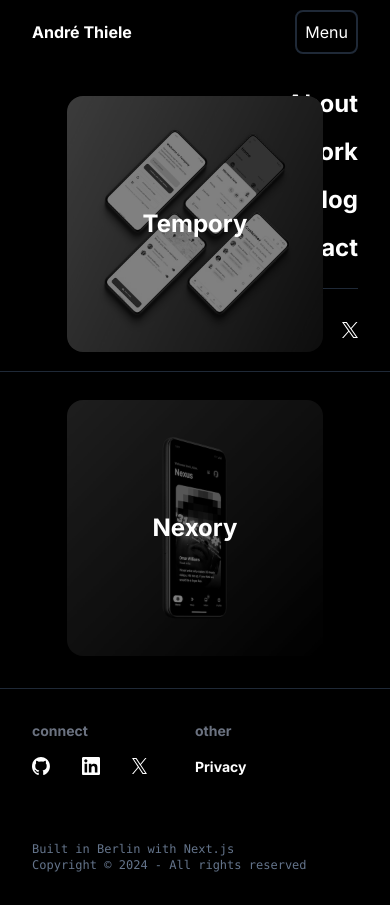
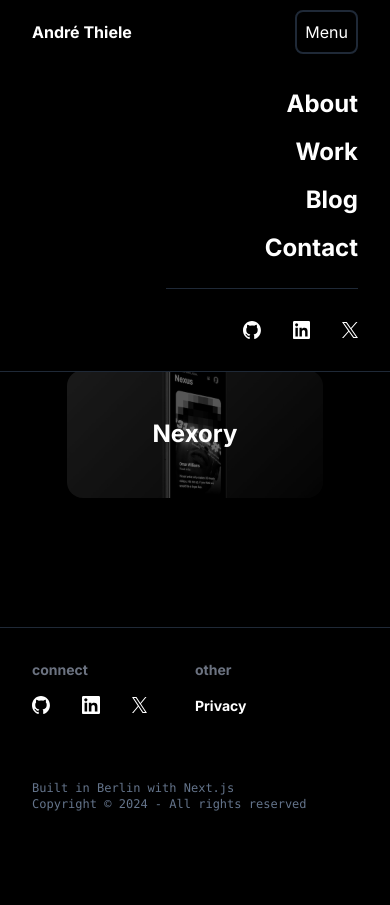
Before and after one commit to itsandreramon/website, a Next.js app: page /work in a window 390 px wide. Both pictures are taken after a click on the button "Menu". After the commit the page ends 844 px from the top, so only its background shows below. Built offline with nearby package versions, Linux system fonts and the light colour scheme.

Commit message:
fix preview cards

```diff
--- a/app/blog/page.js
+++ b/app/blog/page.js
@@ -12,7 +12,7 @@ export const metadata = {
 
 export default function Blog() {
   return (
-    <div className="max-w-4xl mx-auto flex flex-col space-y-8">
+    <div className="max-w-4xl mx-auto flex flex-col gap-8">
       <p className="text-4xl font-bold pb-8 text-center">Blog</p>
       <BlogEntry
         to="/blog/creating-and-managing-custom-scoped-components-in-dagger-anvil"
--- a/app/components/Navigation.js
+++ b/app/components/Navigation.js
@@ -33,20 +33,20 @@ export default function Navigation() {
         <div className="flex flex-row items-center h-16 mx-8">
           <Link
             href="/"
-            className="grow z-10"
+            className="grow z-20"
             onClick={() => setExpanded(false)}
           >
             <p className="font-bold">André Thiele</p>
           </Link>
           <button
-            className="border-gray-800 items-center border-solid p-2 border-2 rounded-lg z-10 bg-black"
+            className="border-gray-800 items-center border-solid p-2 border-2 rounded-lg z-20 bg-black"
             onClick={() => setExpanded(!isExpanded)}
           >
             Menu
           </button>
         </div>
         <div
-          className={`${isExpanded ? "translate-y-50 opacity-100" : "-translate-y-full opacity-0"} bg-black border-b border-gray-800 absolute w-full px-8 transition duration-500 ease-in-out`}
+          className={`${isExpanded ? "translate-y-50 opacity-100" : "-translate-y-full opacity-0"} z-10 bg-black border-b border-gray-800 absolute w-full px-8 transition duration-500 ease-in-out`}
         >
           <ul className="py-4">
             <li>
--- a/app/components/ProjectPreview.js
+++ b/app/components/ProjectPreview.js
@@ -10,7 +10,7 @@ export default function ProjectPreview(props) {
   return (
     <Link href={props.to}>
       <div
-        className="h-64 w-full lg:w-96 relative"
+        className="h-32 sm:h-64 w-64 sm:w-96 relative -z-10"
         onMouseOver={() => setIsHovered(true)}
         onMouseOut={() => setIsHovered(false)}
       >
@@ -20,7 +20,7 @@ export default function ProjectPreview(props) {
             alt=""
             placeholder="blur"
             quality={100}
-            className={`${isHovered ? "lg:scale-125 lg:grayscale-0 blur-none" : "lg:scale-110 lg:blur-sm"} grayscale h-64 w-full relative object-cover transition brightness-50 duration-500`}
+            className={`${isHovered ? "lg:scale-125 lg:grayscale-0 blur-none" : "lg:scale-110 lg:blur-sm"} grayscale h-32 sm:h-64 w-64 sm:w-96 relative object-cover transition brightness-50 duration-500`}
           />
         </div>
         <p className="text-white -mb-8 text-2xl w-full text-center font-bold absolute inset-y-2/4 -translate-y-2/4 duration-500">
--- a/app/components/ProjectPreviews.js
+++ b/app/components/ProjectPreviews.js
@@ -11,7 +11,7 @@ export const metadata = {
 export default function ProjectPreviews({ children }) {
   return (
     <div className="max-w-4xl mx-auto">
-      <div className="flex flex-col gap-12 w-full lg:flex-row">{children}</div>
+      <div className="flex flex-col gap-12 lg:flex-row">{children}</div>
     </div>
   );
 }
--- a/app/components/Socials.js
+++ b/app/components/Socials.js
@@ -1,6 +1,6 @@
 export default function Socials() {
   return (
-    <div className="flex flex-row space-x-8 lg:space-x-4 items-center">
+    <div className="flex flex-row gap-8 lg:gap-4 items-center">
       <a href="https://www.github.com/itsandreramon" target="_blank">
         <img
           src="/github.svg"
```
